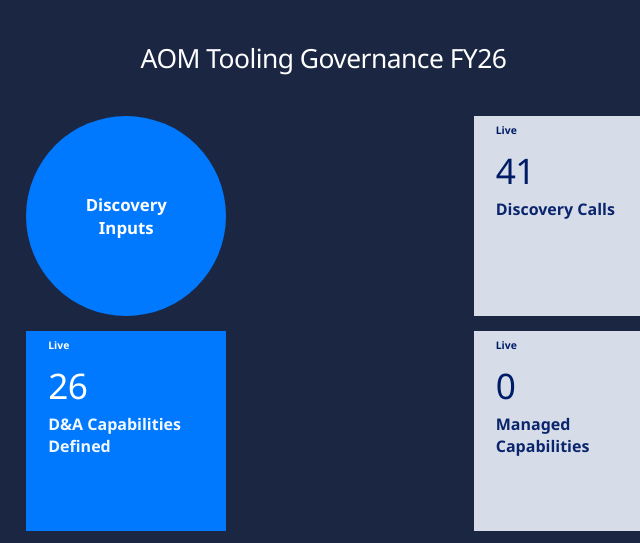
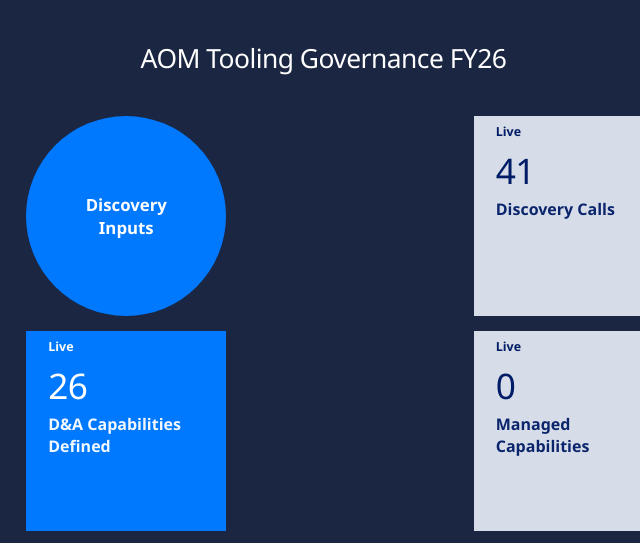
Before and after one commit to kd-gitgub/aom-tool-metrics-dashboard, a plain HTML site: page index.html in a window 1280 px wide. Shown: the top 543 px of the page, 290-930 px from the left. Drawn offline with nearby package versions, Linux system fonts and the light colour scheme.

Commit message:
Add files via upload

```diff
--- a/index.html
+++ b/index.html
@@ -169,7 +169,7 @@
             position: absolute;
             top: 5px;
             left: 20px;
-            font-size: 0.65em;
+            font-size: 0.78em;
             font-weight: 700;
             opacity: 1;
             text-align: left;
```
